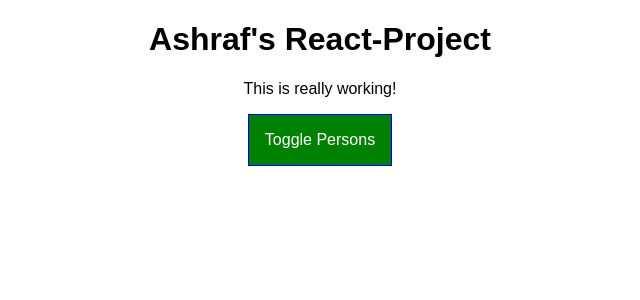
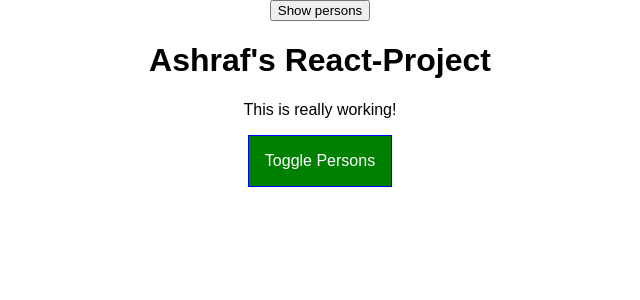
Before and after one commit to ashrafuthman/reactinaction, a React app: page / in a window 1280 px wide. Shown: the top 300 px of the page, without its empty margins (320-960 px from the left). Built offline with nearby package versions, Linux system fonts and the light colour scheme.

Commit message:
Button to PureComponent

```diff
--- a/src/components/Persons/Persons.js
+++ b/src/components/Persons/Persons.js
@@ -4,6 +4,7 @@
 class Persons extends PureComponent {
   constructor (props) {
     super(props)
+    console.log("Hello from Persons.js");
     console.log('[Persons.js] Inside constructor');
   }
 
--- a/src/containers/App.js
+++ b/src/containers/App.js
@@ -92,6 +92,7 @@
 
     return (
         <div className={classes.App}>
+        <button onClick={()=>{this.setState({showPersons: true})}}>Show persons</button>
         <Cockpit
         appTitle={this.props.appTitle}
          showPersons={this.state.showPersons}
```
